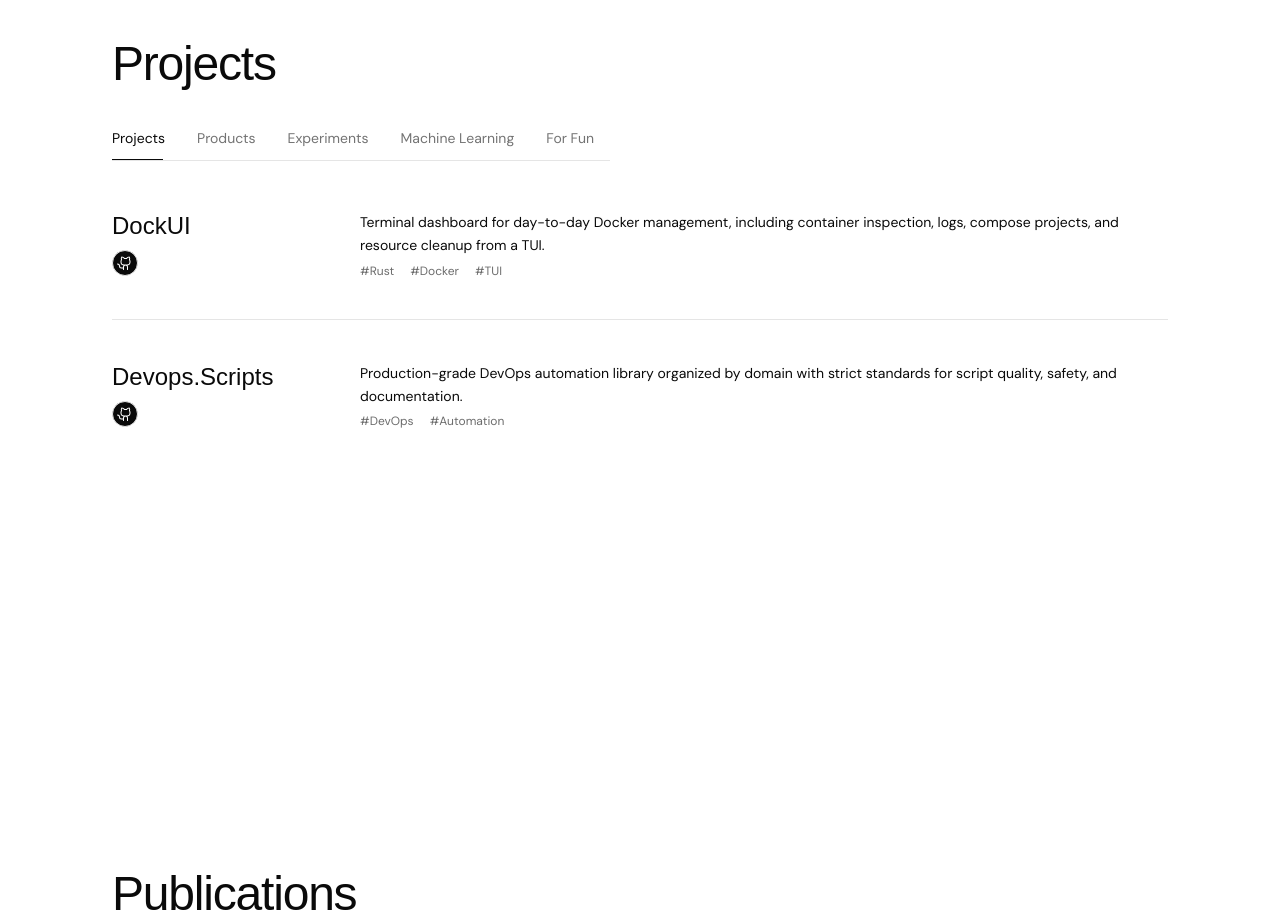
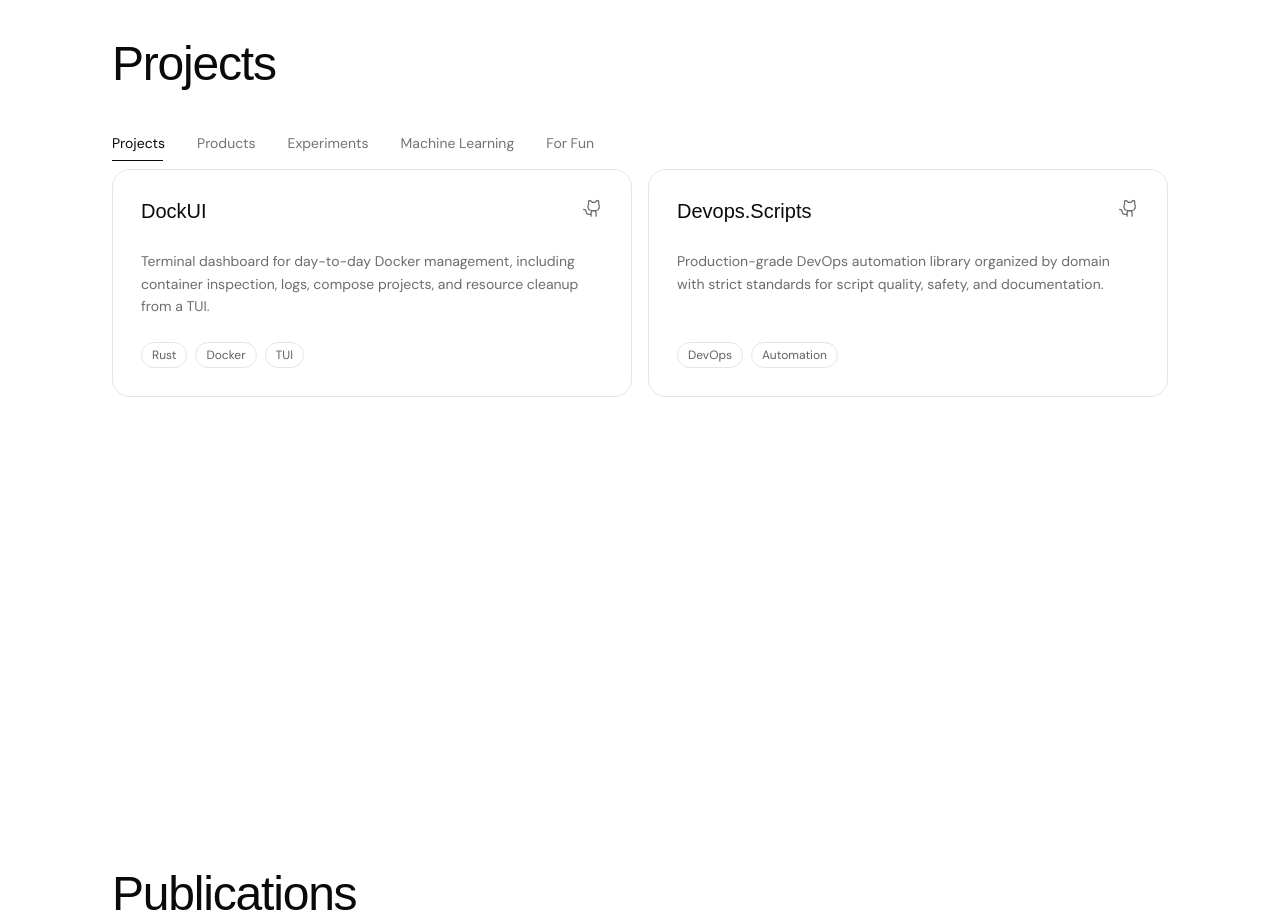
Before and after one commit to rudraditya21/rudraditya21.github.io, a Next.js app: page / in a window 1280 px wide. Shown: the part 2180-3102 px from the top of the page. Built offline with nearby package versions, Linux system fonts and the light colour scheme; a web font is replaced by a local one.

Commit message:
style: redesign project cards

```diff
--- a/components/projects.tsx
+++ b/components/projects.tsx
@@ -147,37 +147,54 @@ const data: Record<Tab, Project[]> = {
   ],
 }
 
-function ProjectRow({ project }: { project: Project }) {
+function ProjectCard({ project }: { project: Project }) {
   return (
-    <div className="flex flex-col gap-2 py-8 lg:flex-row lg:gap-10 lg:py-10">
-      <div className="lg:w-52 lg:shrink-0">
+    <article className="group flex min-h-56 flex-col rounded-2xl border border-border p-6 transition-colors duration-300 hover:bg-foreground sm:p-7">
+      <div className="flex items-start justify-between gap-4">
         <p
-          className="text-xl leading-snug text-foreground lg:text-2xl"
+          className="text-lg leading-snug text-foreground transition-colors duration-300 group-hover:text-background sm:text-xl"
           style={{ fontFamily: 'var(--font-unbounded)' }}
         >
           {project.name}
         </p>
-        <div className="mt-2 flex items-center gap-3 text-muted-foreground">
+        <div className="flex shrink-0 items-center gap-2">
           {project.github && (
-            <Link className="text-md border border-border py-1 px-1 rounded-2xl bg-foreground text-background" href={project.github} target='_blank'><GithubLogoIcon /></Link>
+            <Link
+              className="text-foreground/60 transition-colors duration-300 hover:text-foreground group-hover:text-background/75 group-hover:hover:text-background"
+              href={project.github}
+              target="_blank"
+              rel="noopener noreferrer"
+              aria-label={`${project.name} on GitHub`}
+            >
+              <GithubLogoIcon size={20} />
+            </Link>
           )}
           {project.live && (
-            <Link className="text-md border border-border py-1 px-1 rounded-2xl bg-foreground text-background" href={project.live} target='_blank'><BrowserIcon /></Link>
+            <Link
+              className="text-foreground/60 transition-colors duration-300 hover:text-foreground group-hover:text-background/75 group-hover:hover:text-background"
+              href={project.live}
+              target="_blank"
+              rel="noopener noreferrer"
+              aria-label={`Visit ${project.name}`}
+            >
+              <BrowserIcon size={20} />
+            </Link>
           )}
         </div>
       </div>
 
-      <div className="flex flex-col gap-1.5 lg:pt-0.5">
-        <p className="text-sm leading-relaxed text-foreground" style={{ fontFamily: 'var(--font-inter)' }}>
-          {project.description}
-        </p>
-        <p className="text-xs text-foreground/60 space-x-4" style={{ fontFamily: 'var(--font-inter)' }}>
-          {project.stack.map((tech) => (
-            <span key={tech}>{`#${tech}`}</span>
-          ))}
-        </p>
+      <p className="mt-6 flex-1 text-sm leading-relaxed text-foreground/60 transition-colors duration-300 group-hover:text-background/75" style={{ fontFamily: 'var(--font-inter)' }}>
+        {project.description}
+      </p>
+
+      <div className="mt-6 flex flex-wrap gap-2" style={{ fontFamily: 'var(--font-inter)' }}>
+        {project.stack.map((tech) => (
+          <span key={tech} className="rounded-full border border-border px-2.5 py-1 text-xs text-foreground/65 transition-colors duration-300 group-hover:border-background/30 group-hover:text-background/80">
+            {tech}
+          </span>
+        ))}
       </div>
-    </div >
+    </article>
   )
 }
 
@@ -272,13 +289,13 @@ export default function Projects() {
 
       {/* Tab bar */}
       <div className="mb-2 overflow-x-auto">
-        <div className="relative inline-flex min-w-max gap-8 border-b border-border pr-4">
+        <div className="relative inline-flex min-w-max gap-8">
           {TABS.map((tab, i) => (
             <button
               key={tab}
               ref={el => { tabRefs.current[i] = el }}
               onClick={() => switchTab(tab)}
-              className="shrink-0 pb-3 text-sm transition-colors duration-200"
+              className="relative z-10 shrink-0 py-2 text-left text-sm transition-colors duration-200"
               style={{
                 fontFamily: 'var(--font-inter)',
                 color: activeTab === tab ? 'var(--foreground)' : 'var(--muted-foreground)',
@@ -297,9 +314,9 @@ export default function Projects() {
 
       {/* Content + Pagination pinned together */}
       <div className="flex min-h-128 flex-col">
-        <div ref={contentRef} className="divide-y divide-border">
+        <div ref={contentRef} className="grid grid-cols-1 gap-4 md:grid-cols-2">
           {paged.map(project => (
-            <ProjectRow key={project.name} project={project} />
+            <ProjectCard key={project.name} project={project} />
           ))}
         </div>
 
```
